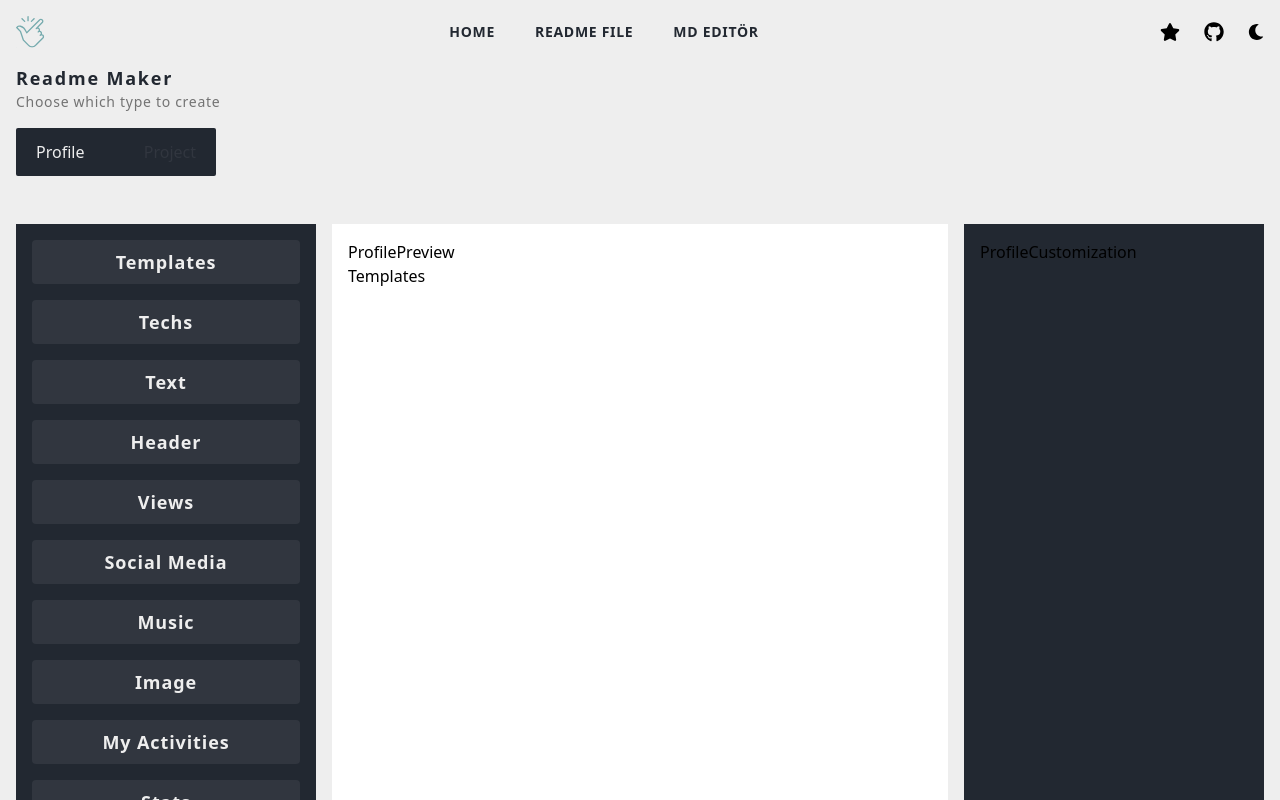
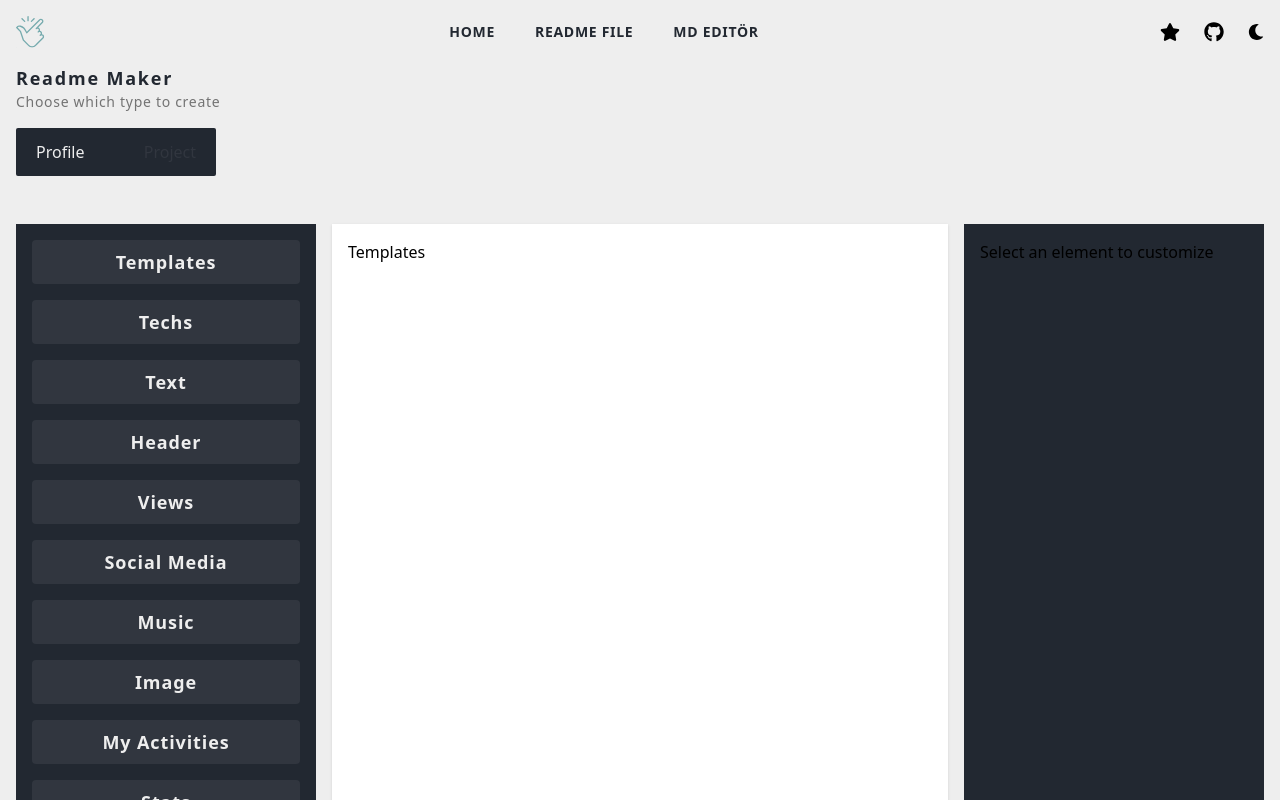
Before and after one commit to poyrazavsever/readme-maker, a Next.js app: page /readmemaker in a window 1280 px wide. Both pictures are taken after a click on the button "Templates". Shown: the top 800 px of the page. Built offline with nearby package versions, Linux system fonts and the light colour scheme.

Commit message:
feat: file system changed

```diff
--- a/components/ReadmeMaker/ProfileCustomization.jsx
+++ /dev/null
@@ -1,9 +0,0 @@
-import React from 'react'
-
-function ProfileCustomization() {
-  return (
-    <div>ProfileCustomization</div>
-  )
-}
-
-export default ProfileCustomization
--- /dev/null
+++ b/components/ReadmeMaker/ProfileCustomization/ImageCustomization.jsx
@@ -0,0 +1,28 @@
+import React, { useState } from 'react';
+
+function ImageCustomization({ onImageLinkChange }) {
+    const [imageLink, setImageLink] = useState('');
+
+    const handleImageLinkChange = (e) => {
+        setImageLink(e.target.value);
+        onImageLinkChange(e.target.value);
+    };
+
+    return (
+        <div className="flex flex-col">
+            <label htmlFor="imageLink" className="text-sm font-medium text-gray-700">
+                Enter image URL:
+            </label>
+            <input
+                type="text"
+                id="imageLink"
+                value={imageLink}
+                onChange={handleImageLinkChange}
+                className="mt-2 p-2 border border-gray-300 rounded-md focus:outline-none focus:ring-2 focus:ring-blue-500"
+                placeholder="https://example.com/image.png"
+            />
+        </div>
+    );
+}
+
+export default ImageCustomization;
--- /dev/null
+++ b/components/ReadmeMaker/ProfileCustomization/ProfileCustomization.jsx
@@ -0,0 +1,46 @@
+import React, { useState } from 'react';
+
+// Components
+import ImageCustomization from './ImageCustomization';
+import TextCustomization from './TextCustomization';
+
+function ProfileCustomization({ selectedElement }) {
+    const [customizationData, setCustomizationData] = useState({});
+
+    const handleTextChange = (text) => {
+        setCustomizationData((prevData) => ({
+            ...prevData,
+            text,
+        }));
+    };
+
+    const handleImageLinkChange = (imageLink) => {
+        setCustomizationData((prevData) => ({
+            ...prevData,
+            imageLink,
+        }));
+    };
+
+    // Diğer özelleştirme fonksiyonları da buraya eklenecek
+
+    const renderCustomizationComponent = () => {
+        switch (selectedElement) {
+            case 'Text':
+                return <TextCustomization onTextChange={handleTextChange} />;
+            case 'Image':
+                return <ImageCustomization onImageLinkChange={handleImageLinkChange} />;
+            // Diğer case'ler eklenebilir
+            default:
+                return <div>Select an element to customize</div>;
+        }
+    };
+
+    return (
+        <div className="profile-customization">
+            {renderCustomizationComponent()}
+            {/* Eklenen verilerin önizlemesi veya başka elementler eklenebilir */}
+        </div>
+    );
+}
+
+export default ProfileCustomization;
--- a/components/ReadmeMaker/ProfileGenerator.jsx
+++ b/components/ReadmeMaker/ProfileCustomization/ProfileGenerator.jsx
@@ -20,7 +20,7 @@ function ProfileGenerator() {
       </div>
 
       {/* Orta kısım: Render edilmiş önizleme */}
-      <div className="col-span-6 bg-white dark:bg-secondary p-4">
+      <div className="col-span-6 bg-white dark:bg-neutral-200 p-4 shadow">
         <ProfilePreview customizationData={customizationData} />
         {selectedElement}
       </div>
--- a/components/ReadmeMaker/ProfilePreview.jsx
+++ b/components/ReadmeMaker/ProfileCustomization/ProfilePreview.jsx
@@ -2,7 +2,9 @@ import React from 'react'
 
 function ProfilePreview() {
   return (
-    <div>ProfilePreview</div>
+    <div>
+
+    </div>
   )
 }
 
--- /dev/null
+++ b/components/ReadmeMaker/ProfileCustomization/TextCustomization.jsx
@@ -0,0 +1,29 @@
+import React, { useState } from 'react';
+
+function TextCustomization({ onTextChange }) {
+    const [text, setText] = useState('');
+
+    const handleChange = (e) => {
+        const newText = e.target.value;
+        setText(newText);
+        onTextChange(newText);  // Direkt metni gönderiyoruz
+    };
+
+    return (
+        <div className="w-full">
+            <label htmlFor="customText" className="block text-sm font-medium text-gray-700">
+                Enter Text
+            </label>
+            <textarea
+                id="customText"
+                value={text}
+                onChange={handleChange}
+                placeholder="Write your text here..."
+                rows="6"
+                className="mt-1 block w-full border border-gray-300 rounded-md shadow-sm focus:ring-indigo-500 focus:border-indigo-500 sm:text-sm"
+            />
+        </div>
+    );
+}
+
+export default TextCustomization;
--- a/pages/readmemaker.js
+++ b/pages/readmemaker.js
@@ -2,7 +2,7 @@ import React, {useState} from 'react'
 
 // Components
 import TopSection from '@/components/ReadmeMaker/TopSection'
-import ProfileGenerator from '@/components/ReadmeMaker/ProfileGenerator'
+import ProfileGenerator from '@/components/ReadmeMaker/ProfileCustomization/ProfileGenerator'
 import ProjectGenerator from '@/components/ReadmeMaker/ProjectGenerator'
 
 function ReadmeMaker() {
```
Also changed, not shown: components/ReadmeMaker/ProfileCustomization/ProfileElements.jsx (renamed from components/ReadmeMaker/ProfileElements.jsx).
